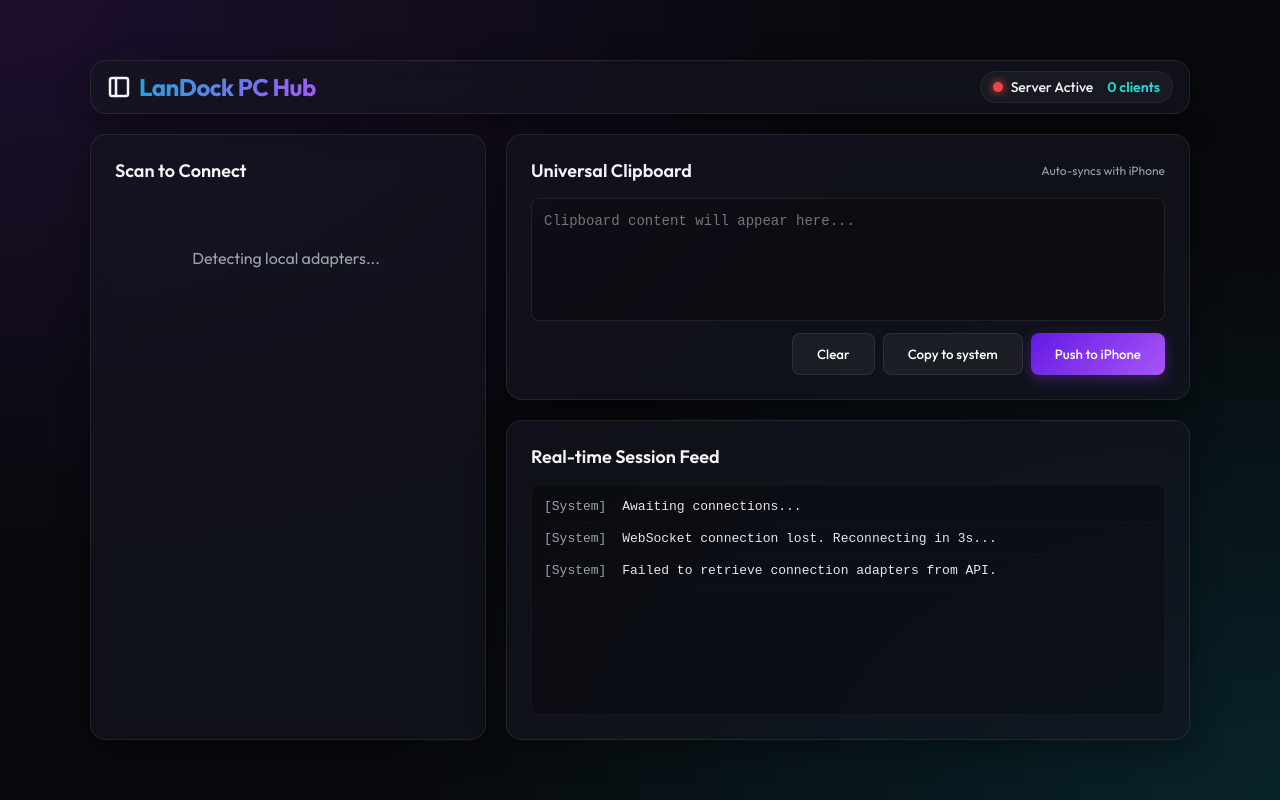
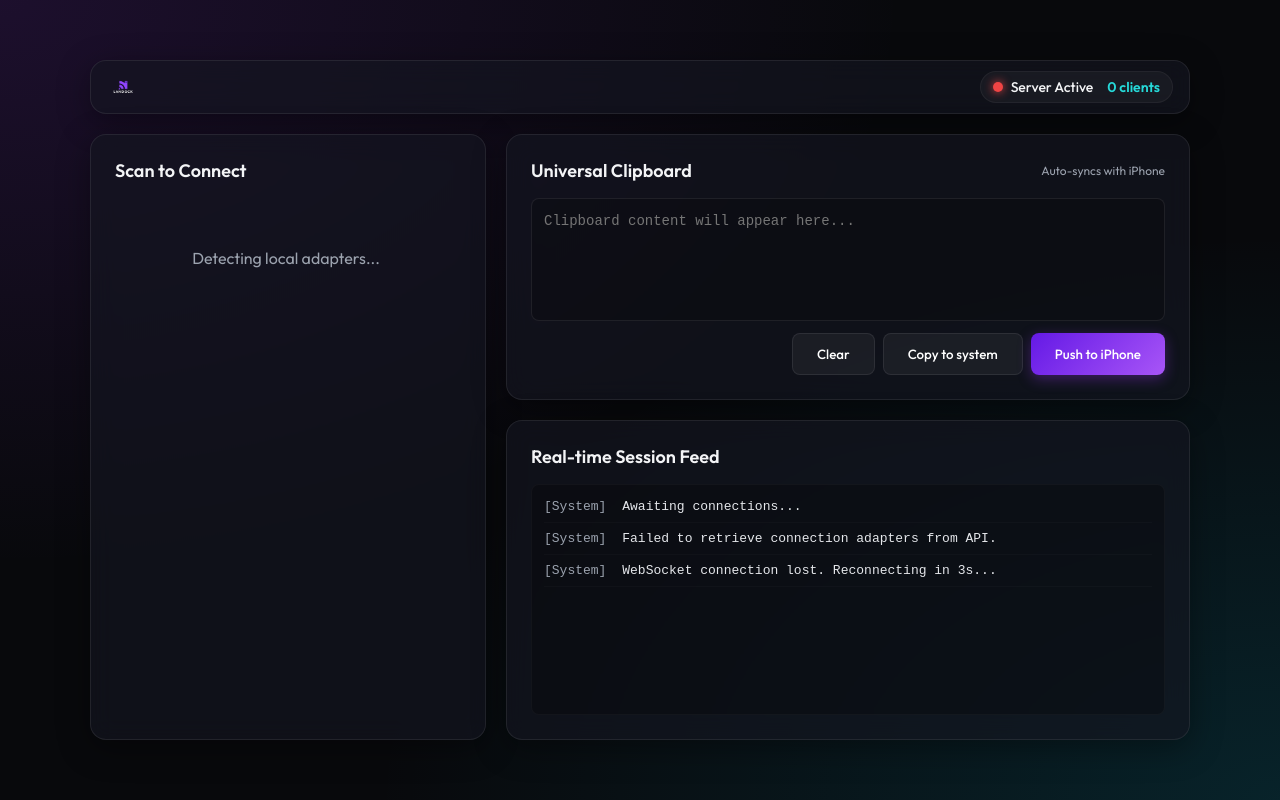
Before and after one commit to sudoaanish/LanDock, a website: page landock-release/public/index.html in a window 1280 px wide. Drawn offline with Linux system fonts and the light colour scheme; no server answers.

Commit message:
Integrate user logos and update service worker caching

```diff
--- a/landock-release/public/index.html
+++ b/landock-release/public/index.html
@@ -31,15 +31,14 @@
         }
 
         .logo {
-            font-size: 24px;
-            font-weight: 700;
-            letter-spacing: -0.5px;
-            background: linear-gradient(135deg, #06b6d4, #a855f7);
-            -webkit-background-clip: text;
-            -webkit-text-fill-color: transparent;
             display: flex;
             align-items: center;
-            gap: 8px;
+            height: 32px;
+        }
+
+        .logo img {
+            height: 32px;
+            object-fit: contain;
         }
 
         .status-badge {
@@ -178,8 +177,7 @@
         <!-- Header -->
         <header class="glass-panel">
             <div class="logo">
-                <svg width="24" height="24" viewBox="0 0 24 24" fill="none" stroke="currentColor" stroke-width="2.5" stroke-linecap="round" stroke-linejoin="round"><rect x="3" y="3" width="18" height="18" rx="2" ry="2"></rect><line x1="9" y1="3" x2="9" y2="21"></line></svg>
-                LanDock PC Hub
+                <img src="logo.png" alt="LanDock Logo">
             </div>
             <div class="status-badge">
                 <span id="status-indicator" class="glow-indicator"></span>
--- a/landock-release/public/sw.js
+++ b/landock-release/public/sw.js
@@ -5,7 +5,8 @@
     'client.js',
     'manifest.json',
     'icon.png',
-    'icon-512.png'
+    'icon-512.png',
+    'logo.png'
 ];
 
 // Install Event
```
Also changed, not shown: landock-release/public/client.html (+1 -0 lines), landock-release/public/icon-512.png, landock-release/public/icon.png, landock-release/public/logo-solid.png (added), landock-release/public/logo.png (added).
